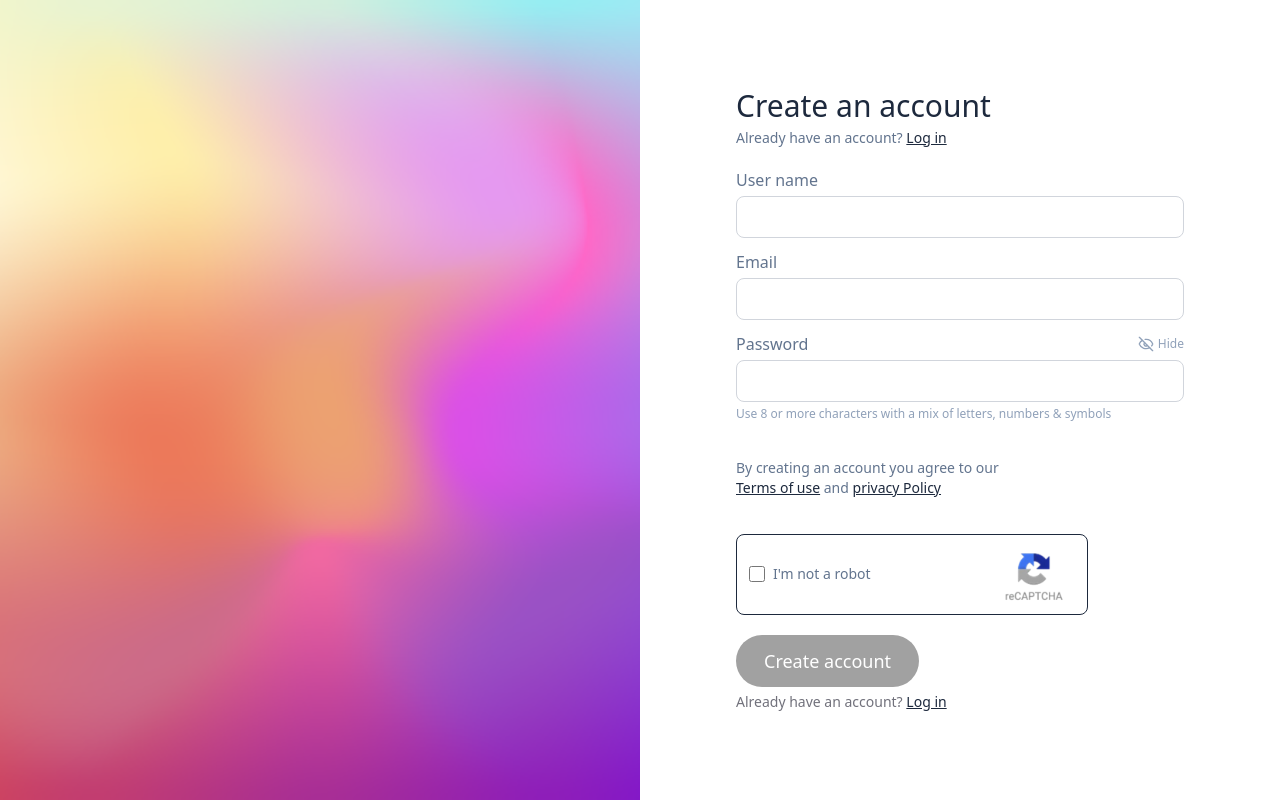
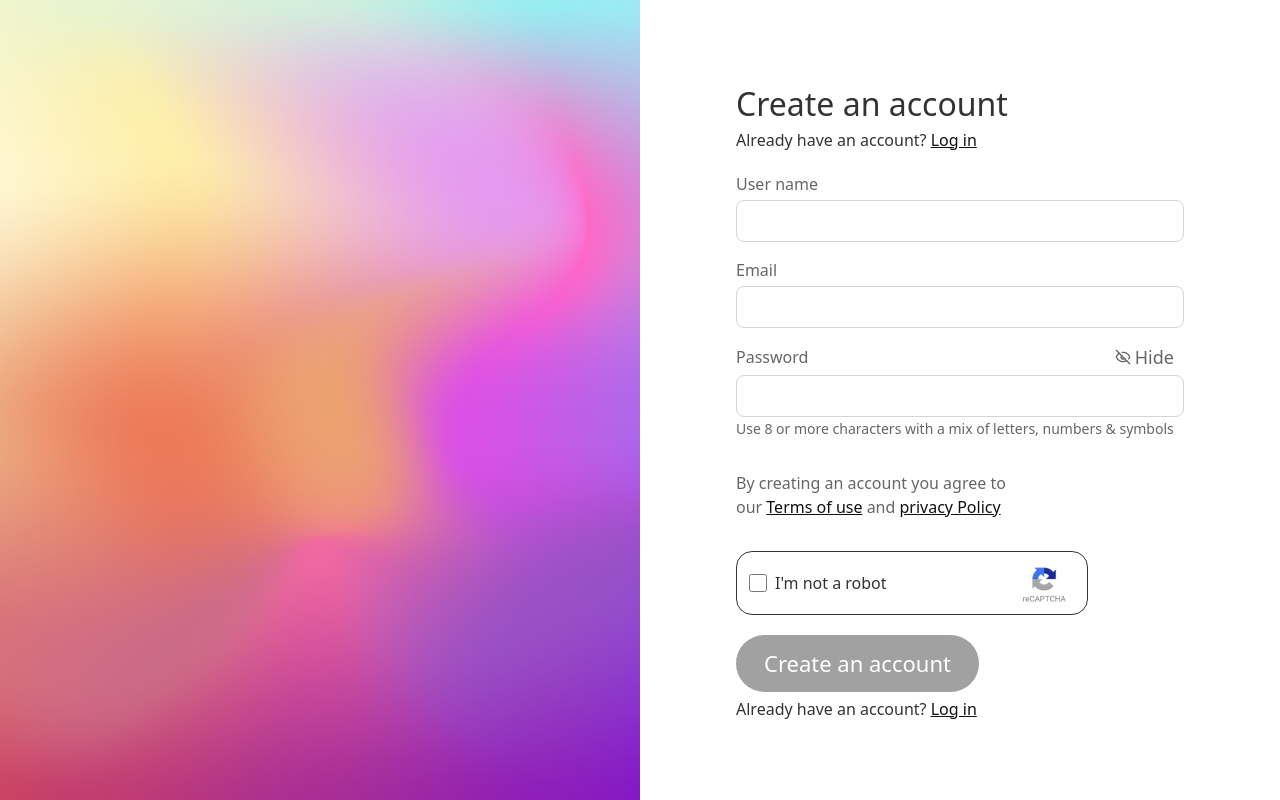
Before and after one commit to Vijayf22labs/Task1-Signup-Ui, a React (Vite) app: page / in a window 1280 px wide. Built offline with nearby package versions, Linux system fonts and the light colour scheme.

Commit message:
chore: Updated Font properties

```diff
--- a/src/App.jsx
+++ b/src/App.jsx
@@ -4,7 +4,7 @@ import RightSide from './components/RightSide'
 
 const App = () => {
   return (
-    <main className='flex items-center justify-center my-7 sm:my-0 sm:justify-normal w-full h-screen'>
+    <main className='flex max-w-[1440px] mx-auto items-center justify-center my-7 sm:my-0 sm:justify-normal w-full h-screen'>
       <LeftSide />
 
       <RightSide />
--- a/src/components/Input.jsx
+++ b/src/components/Input.jsx
@@ -5,15 +5,15 @@ const Input = ({ name, id, type, label }) => {
   return (
     <div className='flex flex-col gap-y-1'>
         {type != "password" ?
-            <label className='font-medium text-slate-500' htmlFor={name}>{label}</label> :
+            <label className='font-[400] text-[16px] text-[#666666]' htmlFor={name}>{label}</label> :
             <div className='flex items-center justify-between'>
-                <label className='font-medium text-slate-500' htmlFor={name}>{label}</label>
-                <p className='text-slate-400 text-xs font-medium flex items-center gap-x-1'><EyeOff className='size-4' /> Hide</p>
+                <label className='font-[400] text-[16px] text-[#666666]' htmlFor={name}>{label}</label>
+                <p className='text-[18px] text-[#666666] font-[400] flex mr-[10px] items-center gap-x-1'><EyeOff className='size-4' /> Hide</p>
             </div>
         }
         <input className='border outline-none border-gray-300 rounded-lg py-2 px-3' type={type} id={id} name={name} />
         {type == "password" &&
-            <p className='text-xs text-slate-400 font-medium'>Use 8 or more characters with a mix of letters, numbers & symbols</p>}
+            <p className='text-[14px] text-[#666666] mt-[-3px] font-[400]'>Use 8 or more characters with a mix of letters, numbers & symbols</p>}
     </div>
   )
 }
--- a/src/components/RightSide.jsx
+++ b/src/components/RightSide.jsx
@@ -6,34 +6,34 @@ const RightSide = () => {
   return (
     <div className='sm:w-1/2 flex justify-center'>
         <div className='flex w-[90%] sm:w-[75%] lg:w-[70%] flex-col gap-y-5'>
-            <div className='space-y-1'>
-                <h1 className='text-3xl font-medium text-slate-800'>Create an account</h1>
-                <p className='text-sm font-medium text-slate-500'>Already have an account? <a href="#" className='underline text-slate-800 font-medium'>Log in</a></p>
+            <div className='text-center sm:text-start'>
+                <h1 className='text-[32px] font-[500] text-[#333333]'>Create an account</h1>
+                <p className='text-[16px] font-[400] text-[#333333]'>Already have an account? <a href="#" className='underline text-[#111111] font-[400]'>Log in</a></p>
             </div>
 
-            <div className='flex flex-col gap-y-3'>
+            <div className='flex flex-col gap-y-4'>
                 <Input name={"username"} id={"username"} type={"text"} label={"User name"} />
                 <Input name={"email"} id={"email"} type={"email"} label={"Email"} />
                 <Input name={"password"} id={"password"} type={"password"} label={"Password"} />
             </div>
 
-            <p className='max-w-68 text-sm my-2 lg:my-4 font-medium text-slate-500'>By creating an account you agree to our <span className='text-slate-800 underline'>Terms of use</span> and <span className='text-slate-800 underline'>privacy Policy</span></p>
+            <p className='max-w-72 text-[16px] my-2 lg:my-3 font-[400] text-[#666666]'>By creating an account you agree to our <span className='text-[#111111] underline'>Terms of use</span> and <span className='text-[#111111] underline'>privacy Policy</span></p>
 
-            <div className='px-3 py-2 max-w-88 rounded-lg flex items-center justify-between border border-slate-800'>
+            <div className='px-3 py-2 max-w-88 rounded-2xl flex items-center justify-between border border-[#333333]'>
                 <div className='flex items-center gap-2'>
-                    <input className='size-4' type="checkbox" id='notRobot' />
-                    <label className='text-sm text-slate-500 font-medium' htmlFor="notRobot">I'm not a robot</label>
+                    <input className='size-[18px] accent-[#34A853]' type="checkbox" id='notRobot' />
+                    <label className='text-[16px] text-[#333333] font-[300]' htmlFor="notRobot">I'm not a robot</label>
                 </div>
 
-                <img className='w-20' src={captcha} alt="captcha" />
+                <img className='w-[60px] h-[46px]' src={captcha} alt="captcha" />
             </div>
 
-            <div>
-                <button className='rounded-full text-white font-medium text-lg px-7 py-3 bg-neutral-400'>
-                    Create account
+            <div className='flex items-center justify-center sm:justify-start'>
+                <button className='rounded-full text-white font-[500] text-[22px] px-7 py-3 bg-neutral-400'>
+                    Create an account
                 </button>
             </div>
-            <p className='text-sm font-medium text-zinc-500 mt-[-15px]'>Already have an account? <a href="#" className='underline text-slate-800 font-medium'>Log in</a></p>
+            <p className='text-[16px] text-center sm:text-start font-[400] text-[#333333] mt-[-15px]'>Already have an account? <a href="#" className='underline text-[#111111] font-medium'>Log in</a></p>
         </div>
     </div>
   )
```
Also changed, not shown: src/assets/captcha 2.png (added).
